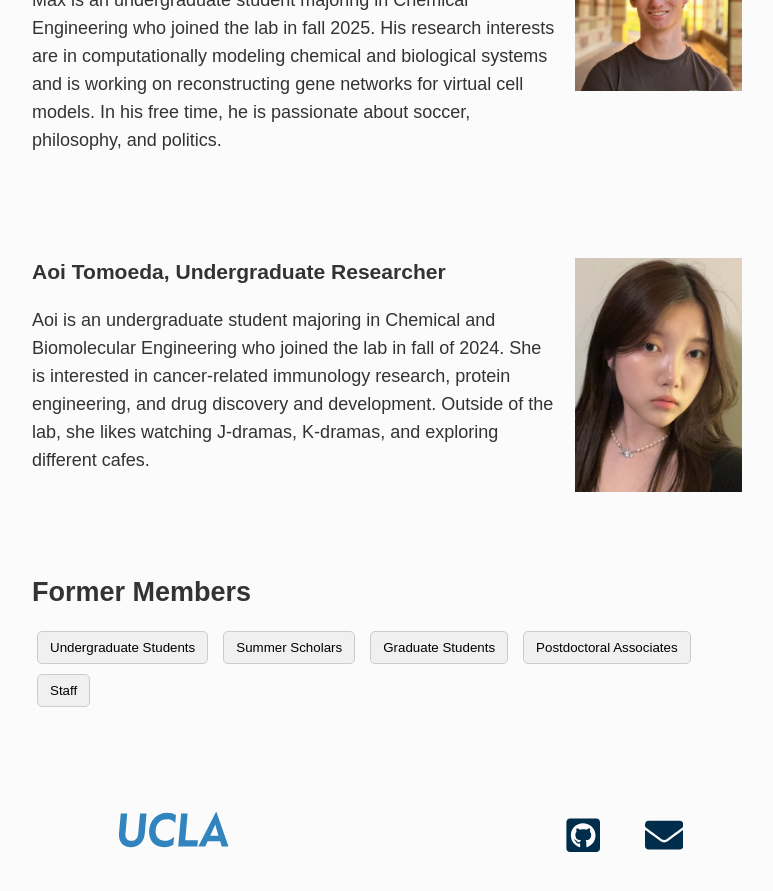
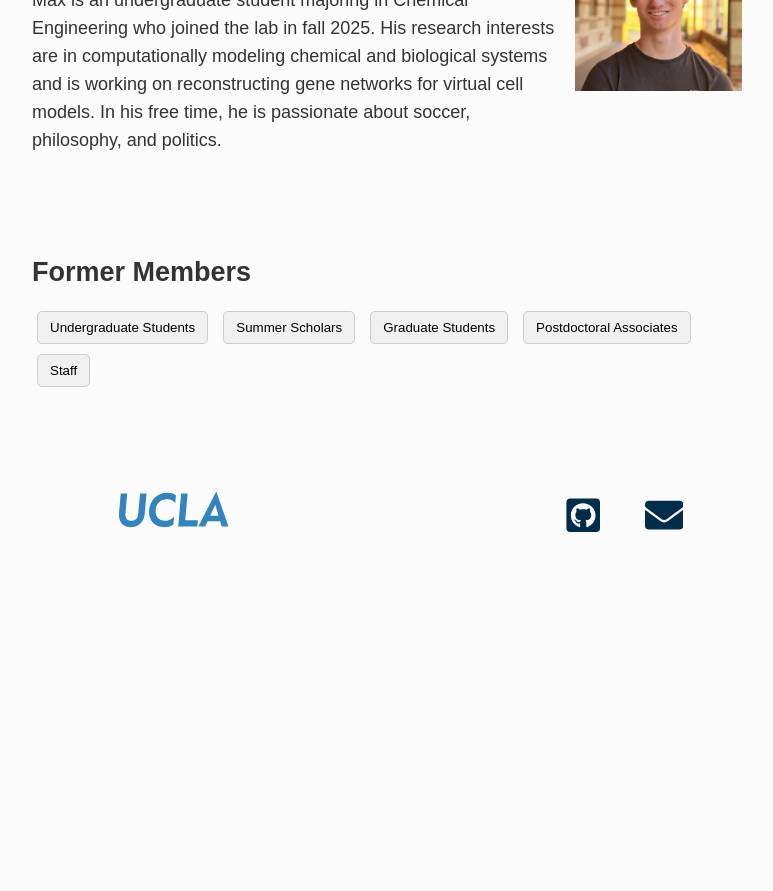
Before and after one commit to meyer-lab/asmlab.org, a Jekyll site: the page built from team/index.md, in a window 1280 px wide and 900 px high, scrolled down 5539 px. Shown: the top 891 px of the window, without its empty margins (253-1026 px from the left). Built offline with Jekyll 4.4.1, drawn with Linux system fonts in a browser that asks for light colours; some web fonts are replaced; after the commit the page ends 6206 px from its top, so only the background shows below that.

Commit message:
Remove Aoi

```diff
--- a/_data/team.yml
+++ b/_data/team.yml
@@ -546,14 +546,6 @@
   postposition: Ph.D. student, Bioinformatics, University of Colorado
   photo: bremigio.webp
 
-- name: Aoi Tomoeda
-  position: Undergraduate Researcher
-  keywords: cancer, serology, wet lab
-  description: Aoi is an undergraduate student majoring in Chemical and Biomolecular Engineering who joined the lab in fall of 2024. She is interested in cancer-related immunology research, protein engineering, and drug discovery and development. Outside of the lab, she likes watching J-dramas, K-dramas, and exploring different cafes.
-  joined: 2024
-  photo: atomoeda.webp
-  current: True
-
 - name: Jamie Stickelmaier
   position: Undergraduate Researcher
   joined: 2021
```
Also changed, not shown: public/photos/armaan.webp (deleted), public/photos/atomoeda.webp (deleted).
